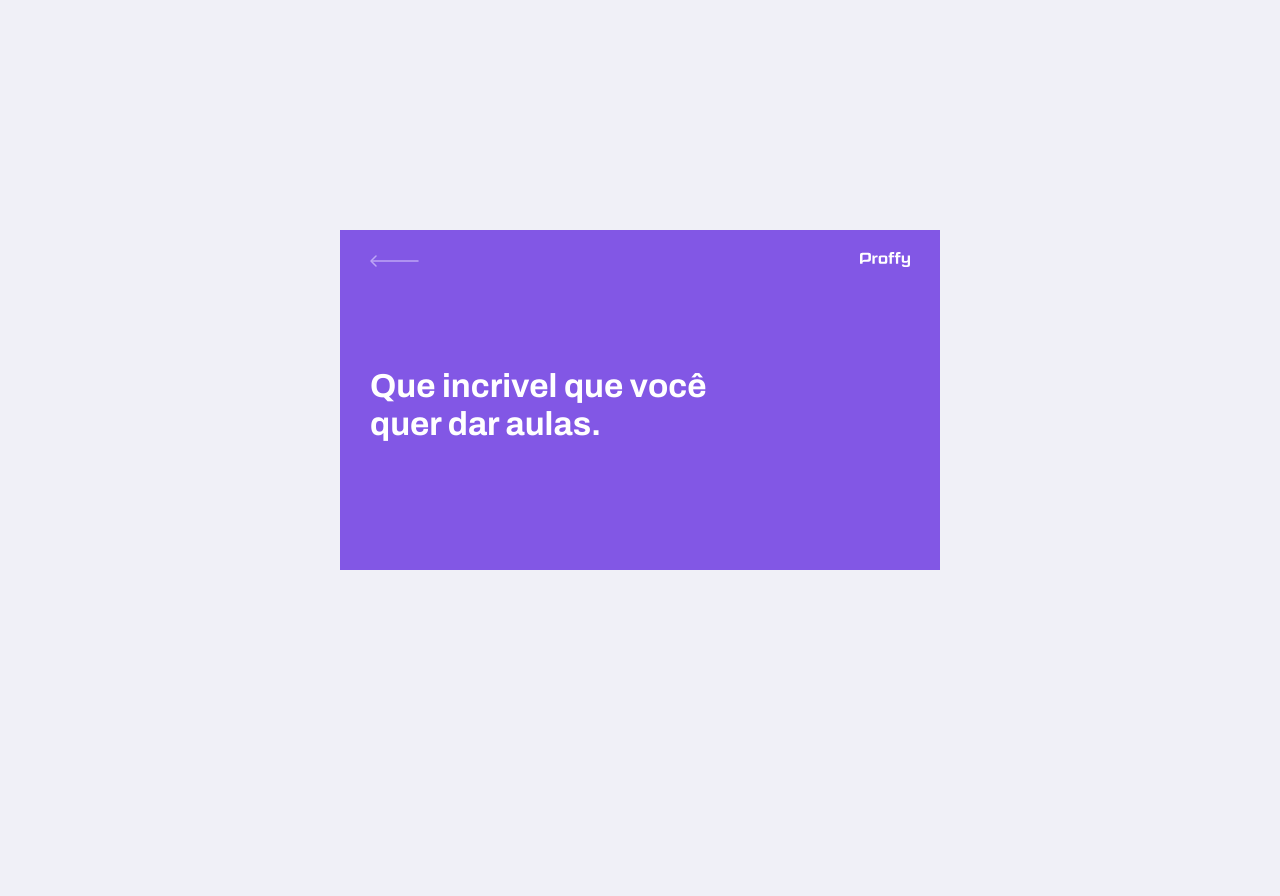
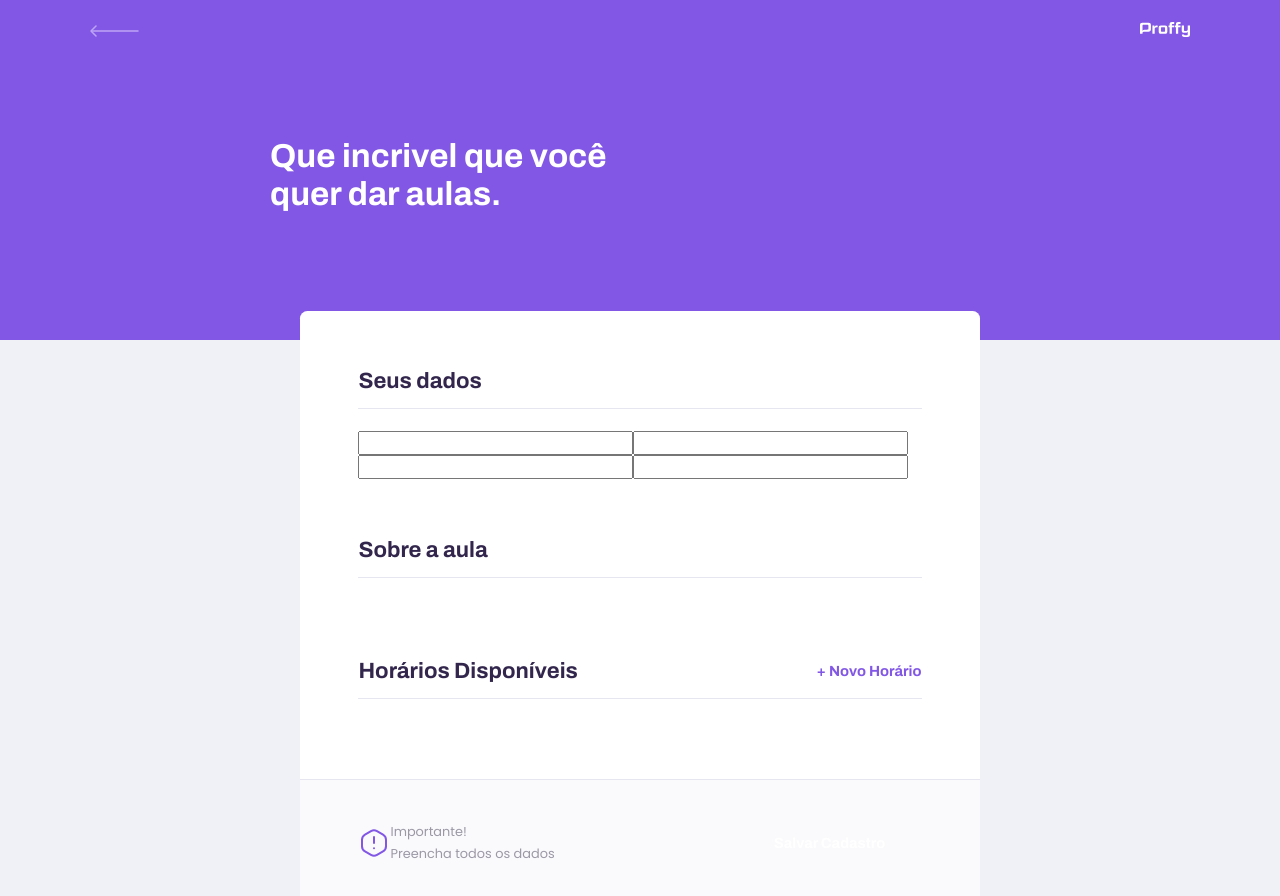
Before and after one commit to roberto0arruda/proffy-nlw2-web-vue, a Vue app: page /give-classes in a window 1280 px wide. Shown: the top 896 px of the page. Before the commit the page ends 800 px from the top, so only its background shows below. Built offline with nearby package versions, Linux system fonts and the light colour scheme.

Commit message:
feat: Layout do cadastro de teacher iniciado

```diff
--- a/src/views/TeacherForm.vue
+++ b/src/views/TeacherForm.vue
@@ -1,6 +1,47 @@
 <template>
   <div id="page-teacher-form" class="container">
-    <PageHeader title="Que incrivel que você quer dar aulas." />
+    <PageHeader
+      title="Que incrivel que você quer dar aulas."
+      description="O primeiro passo é preencher esse formulário."
+    />
+
+    <main>
+      <form action="">
+        <fieldset>
+          <legend>Seus dados</legend>
+          <input name="name" label="Nome Completo" />
+          <input name="avatar" label="Avatar" />
+          <input name="whatsapp" label="Whatsapp" />
+          <input name="bio" label="Biografia" />
+        </fieldset>
+
+        <fieldset>
+          <legend>Sobre a aula</legend>
+        </fieldset>
+
+        <fieldset>
+          <legend>
+            Horários Disponíveis
+            <button type="button">
+              + Novo Horário
+            </button>
+          </legend>
+        </fieldset>
+
+        <footer>
+          <p>
+            <img
+              src="@/assets/images/icons/warning.svg"
+              alt="Aviso importante"
+            />
+            Importante! <br />
+            Preencha todos os dados
+          </p>
+
+          <button type="submit">Salvar Cadastro</button>
+        </footer>
+      </form>
+    </main>
   </div>
 </template>
 
@@ -13,3 +54,156 @@
   }
 };
 </script>
+
+<style>
+#page-teacher-form {
+  width: 100vw;
+  height: 100vh;
+}
+
+#page-teacher-form .page-header .header-content {
+  margin-bottom: 6.4rem;
+}
+
+#page-teacher-form main {
+  background: var(--color-box-base);
+  width: 100%;
+  max-width: 74rem;
+  border-radius: 0.8rem;
+  margin: -3.2rem auto 3.2rem;
+  padding-top: 6.4rem;
+  overflow: hidden;
+}
+
+#page-teacher-form main fieldset {
+  border: 0;
+  padding: 0 2.4rem;
+}
+
+#page-teacher-form main fieldset + fieldset {
+  margin-top: 6.4rem;
+}
+
+#page-teacher-form main fieldset legend {
+  font: 700 2.4rem Archivo;
+  color: var(--color-text-title);
+  margin-bottom: 2.4rem;
+  display: flex;
+  align-items: center;
+  justify-content: space-between;
+  width: 100%;
+  padding-bottom: 1.6rem;
+  border-bottom: 1px solid var(--color-line-in-white);
+}
+
+#page-teacher-form main fieldset legend button {
+  background: none;
+  border: 0;
+  color: var(--color-primary);
+  font: 700 1.6rem Archivo;
+  cursor: pointer;
+  transition: 0.2s;
+}
+
+#page-teacher-form main fieldset legend button:hover {
+  color: var(--color-primary-dark);
+}
+
+#page-teacher-form
+  main
+  fieldset
+  .input-block
+  + .textarea-block
+  #page-teacher-form
+  main
+  fieldset
+  .select-block
+  + .input-block {
+  margin-top: 2.4rem;
+}
+
+#page-teacher-form main label {
+  color: var(--color-text-complement);
+}
+
+#page-teacher-form main footer {
+  padding: 4rem 2.4rem;
+  background: var(--color-box-footer);
+  border-top: 1px solid var(--color-line-in-white);
+  margin-top: 6.4rem;
+}
+
+#page-teacher-form main footer p {
+  display: flex;
+  align-items: center;
+  justify-content: center;
+  font-size: 1.4rem;
+  line-height: 2.4rem;
+  color: var(--color-text-complement);
+}
+
+#page-teacher-form main footer p img {
+  margin-right: 2 rem;
+}
+
+#page-teacher-form main footer button {
+  width: 100%;
+  height: 5.6rem;
+  background: var(--color-secundary);
+  color: var(--color-button-text);
+  border: 0;
+  border-radius: 0.8rem;
+  cursor: pointer;
+  font: 700 1.6rem Archivo;
+  display: flex;
+  align-items: center;
+  justify-content: center;
+  text-decoration: none;
+  transition: background-color 0.2s;
+  margin-top: 3.2rem;
+}
+
+#page-teacher-form main footer button:hover {
+  background: var(--color-secundary-dark);
+}
+
+@media (min-width: 700px) {
+  #page-teacher-form {
+    max-width: 100vw;
+  }
+
+  #page-teacher-form .page-header .header-content {
+    margin-bottom: 0;
+  }
+
+  #page-teacher-form main fieldset {
+    padding: 0 6.4rem;
+  }
+
+  #page-teacher-form main .schedule-item {
+    display: grid;
+    grid-template-columns: 2fr 1fr 1fr;
+    column-gap: 1.6rem;
+  }
+
+  #page-teacher-form main .schedule-item .input-block {
+    margin-top: 0 !important;
+  }
+
+  #page-teacher-form main footer {
+    padding: 4rem 6.4rem;
+    display: flex;
+    align-items: center;
+    justify-content: space-between;
+  }
+
+  #page-teacher-form main footer p {
+    justify-content: space-between;
+  }
+
+  #page-teacher-form main footer button {
+    width: 20rem;
+    margin-top: 0;
+  }
+}
+</style>
```
